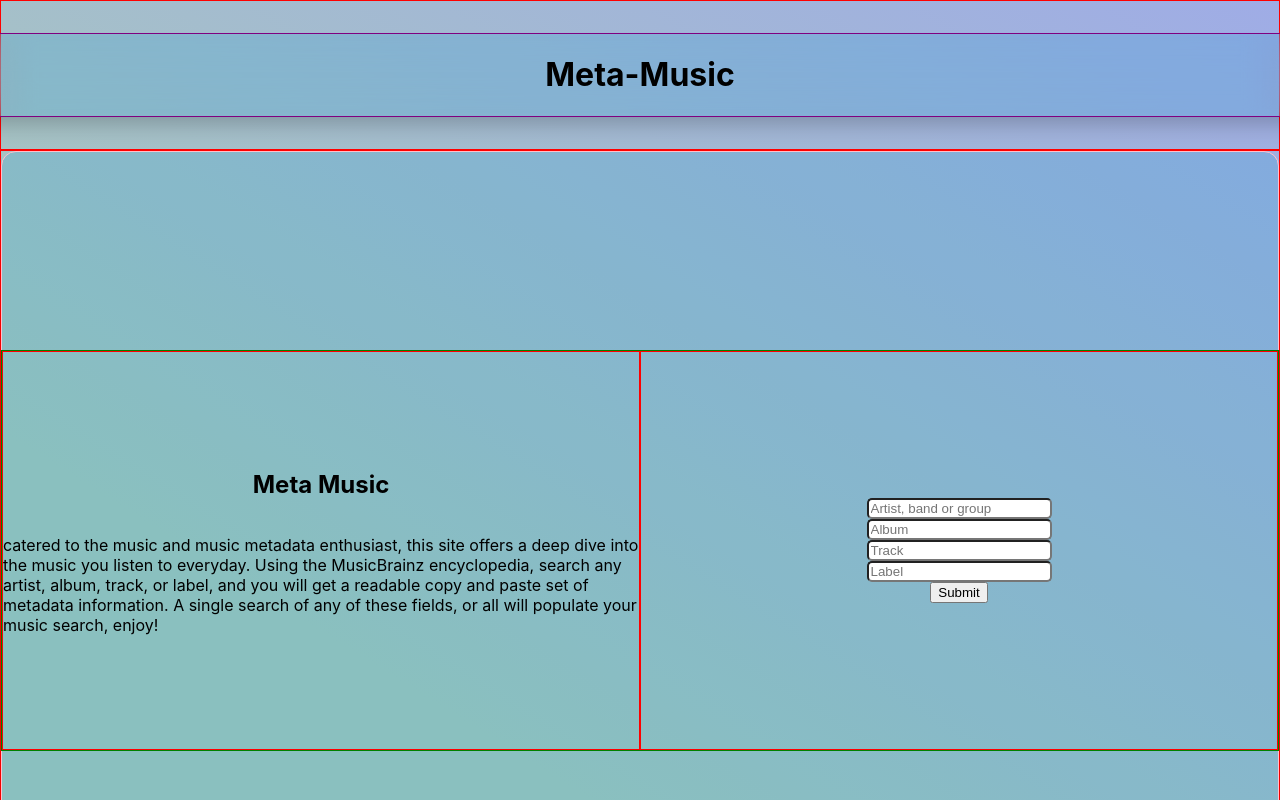
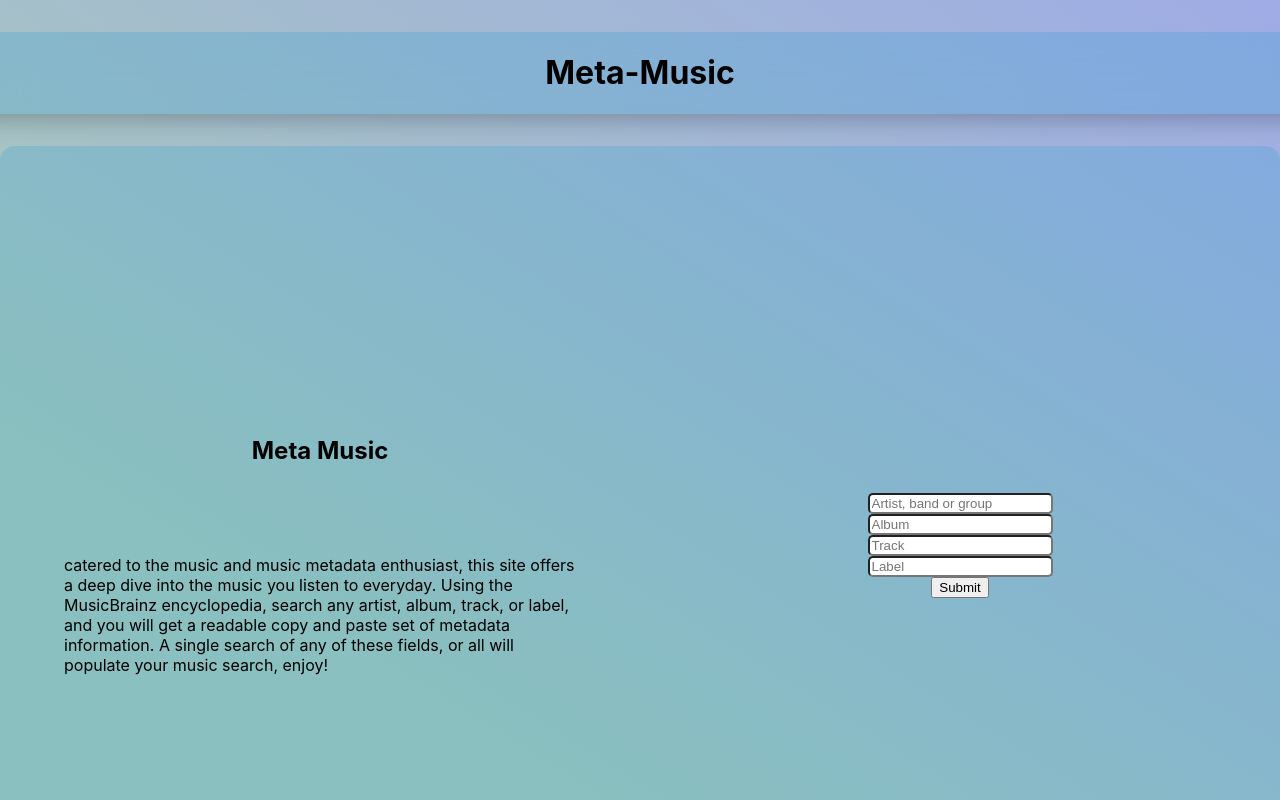
Before and after one commit to BertoCruz/Meta-Music, a React (Create React App) app: page / in a window 1280 px wide. Shown: the top 800 px of the page. Built offline with nearby package versions, Linux system fonts and the light colour scheme.

Commit message:
Add styling changes to home page

```diff
--- a/src/components/App/App.css
+++ b/src/components/App/App.css
@@ -3,13 +3,12 @@
 }
 
 header {
-    border: 1px solid red;
+    /* border: 1px solid red; */
     display: flex;
     align-items: center;
     flex-direction: column;
     justify-content: center;
     max-width: 100%;
-    /* min-height: 25vh; */
     padding: 2rem;
     z-index: 5;
 }
@@ -22,7 +21,7 @@
     display: flex;
     flex-direction: column;
     width: 100rem;
-    border: 1px solid purple;
+    /* border: 1px solid purple; */
 }
 
 /* .navbar {
@@ -32,7 +31,7 @@
 } */
 
 main {
-    border: 1px solid red;
+    /* border: 1px solid red; */
     display: flex;
     align-items: center;
     justify-content: center;
--- a/src/components/HomePage/HomePage.css
+++ b/src/components/HomePage/HomePage.css
@@ -1,7 +1,7 @@
 .home-container {
   background: var(--clr-sky-blue);
   border-radius: 15px;
-  border: 1px solid pink;
+  /* border: 1px solid pink; */
   box-shadow: 0 15px 25px -10px rgba(0, 0, 0, 0.25);
   display: flex;
   flex-direction: column;
@@ -13,23 +13,23 @@
 .description-search-container {
   display: flex;
   height: 50%;
-  outline: 1px solid green;
+  /* outline: 1px solid green; */
 }
 
 .meta-music-description {
   align-items: center;
-  border: 1px solid red;
+  /* border: 1px solid red; */
   display: flex;
   flex-direction: column;
   height: 100%;
-  justify-content: center;
+  justify-content: space-evenly;
   margin: 0;
   width: 50%;
 }
 
 .meta-search {
   align-items: center;
-  border: 1px solid red;
+  /* border: 1px solid red; */
   display: flex;
   flex-direction: column;
   height: 100%;
@@ -39,7 +39,7 @@
 }
 
 p {
-  margin: ;
+  margin: 0 4rem 0 4rem;
 }
 
 input {
```
